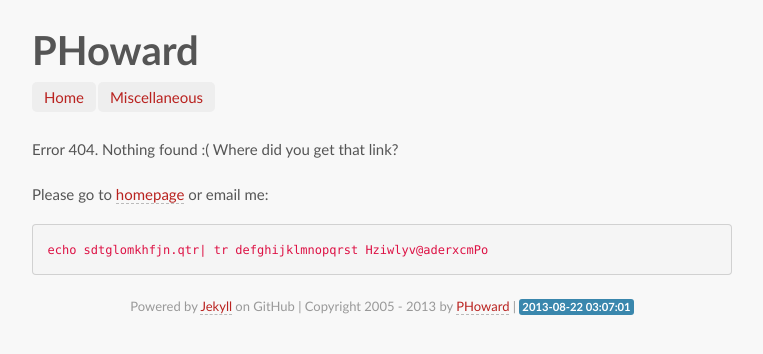
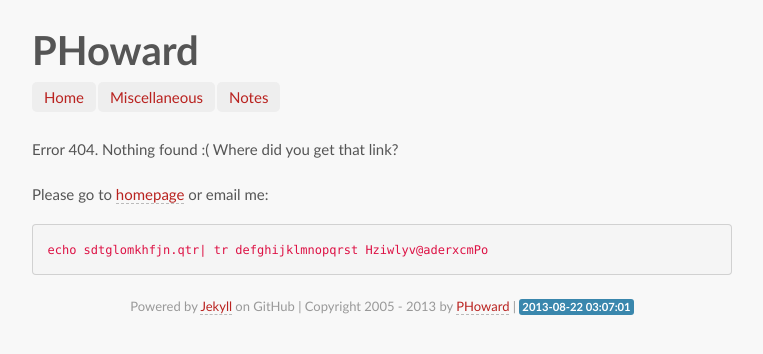
Before and after one commit to peng-howard/peng-howard.github.com, a Jekyll site: the page built from 404.md, in a window 1280 px wide. Shown: the top 354 px of the page, without its empty margins (258-1021 px from the left). Built offline with Jekyll 4.4.1, drawn with Linux system fonts in a browser that asks for light colours; some web fonts are replaced; Markdown is read by kramdown in place of the engine named in the settings.

Commit message:
Homepage Upd 2013-8-22

```diff
--- a/_layouts/home.html
+++ b/_layouts/home.html
@@ -38,6 +38,7 @@ ol.linenums li {
 	<ul class="nav pills">
 	<li><a href="/">Home</a></li>
 	<li><a href="/miscellaneous/">Miscellaneous</a></li>
+	<li><a href="/notes/">Notes</a></li>
 </ul>
 <!--
 	<li><a href="/experience/">Experience</a></li>
```
Also changed, not shown: _config.yml (line endings or trailing spaces).
